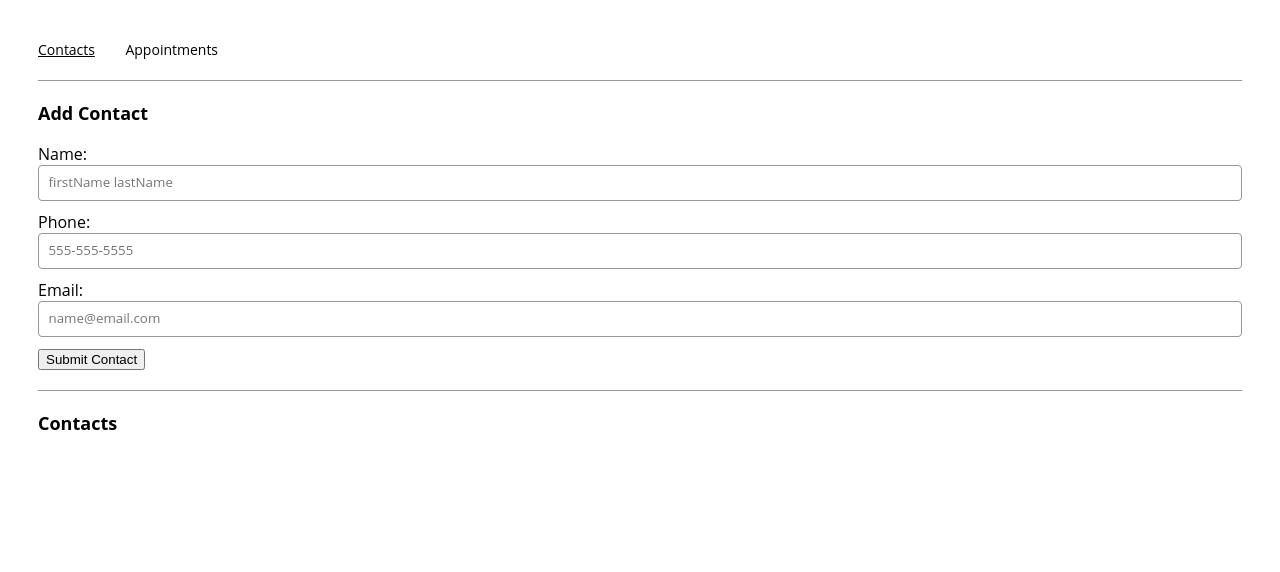
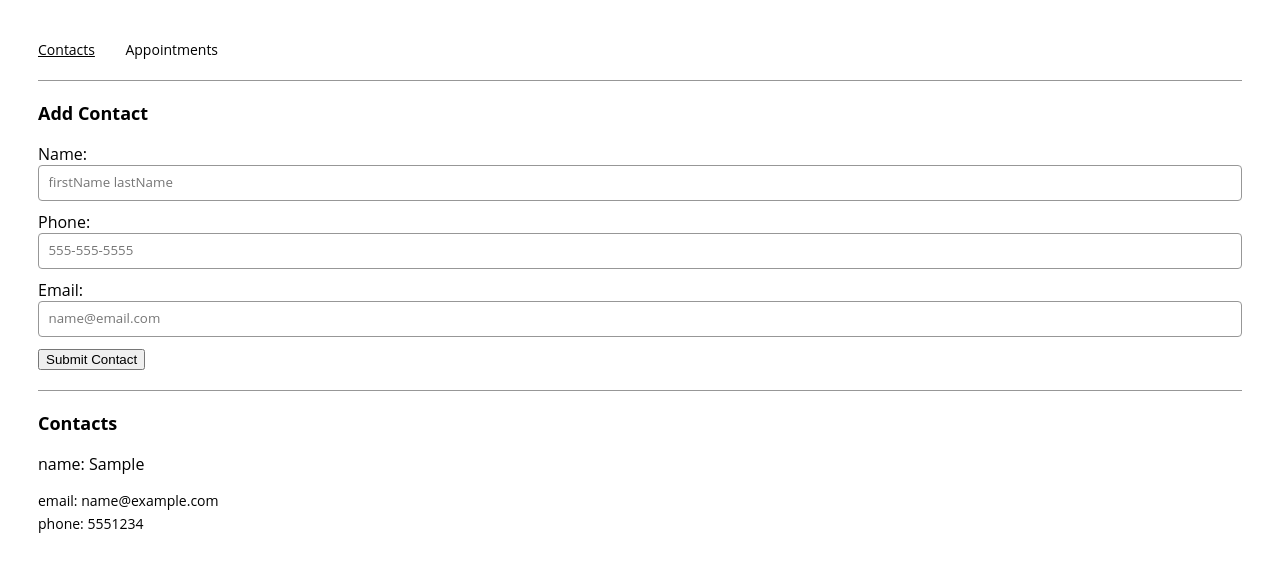
Before and after one commit to melissa-mondot/react-contact-appt-setter-example, a React (Create React App) app: page /contacts in a window 1280 px wide. Both pictures are taken after typing "Sample", "5551234", "name@example.com" into the empty fields and a click on the button "Submit Contact". Shown: the top 572 px of the page. Built offline with nearby package versions, Linux system fonts and the light colour scheme.

Commit message:
Tile adds key/vals and assigns class names

```diff
--- a/src/components/tile/Tile.js
+++ b/src/components/tile/Tile.js
@@ -1,10 +1,24 @@
 import React from "react";
 
 export const Tile = (listItem) => {
-  let tileInfo = listItem["listItem"];
-  console.log(Object.entries(tileInfo)); // map over entries results
-  return <div className="tile-container"></div>;
+  let tileData = Object.entries(listItem["listItem"]);
+  let tileInfo = [];
+
+  for (const [key, value] of tileData) {
+    key === tileData[0][0]
+      ? tileInfo.push(
+          <p className="tile-title" key={key}>
+            {key}: {value}
+          </p>
+        )
+      : tileInfo.push(
+          <p className="tile" key={key}>
+            {key}: {value}
+          </p>
+        );
+  }
+
+  let generateTiles = tileInfo.map((item) => item);
+
+  return <div className="tile-container">{generateTiles}</div>;
 };
-
-// for (const [key, value] of Object.entries(object1)) {
-//   console.log(`${key}: ${value}`);
--- a/src/components/tileList/TileList.js
+++ b/src/components/tileList/TileList.js
@@ -6,5 +6,4 @@ export const TileList = (list) => {
   return tileList.map((listItem, idx) => (
     <Tile key={idx} listItem={listItem} />
   ));
-  // return null
 };
```
